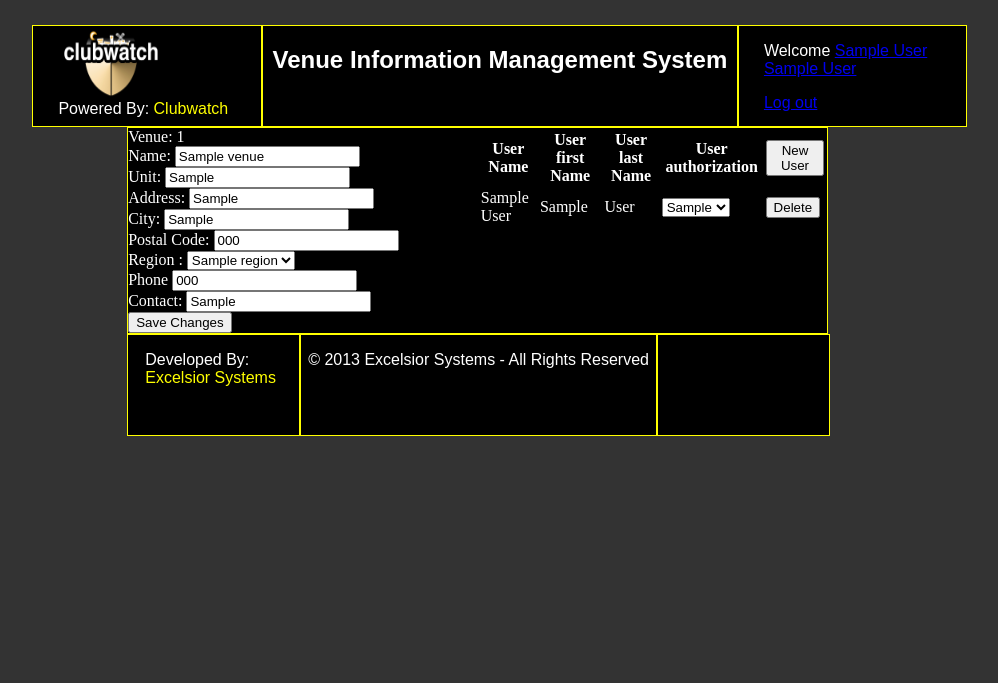
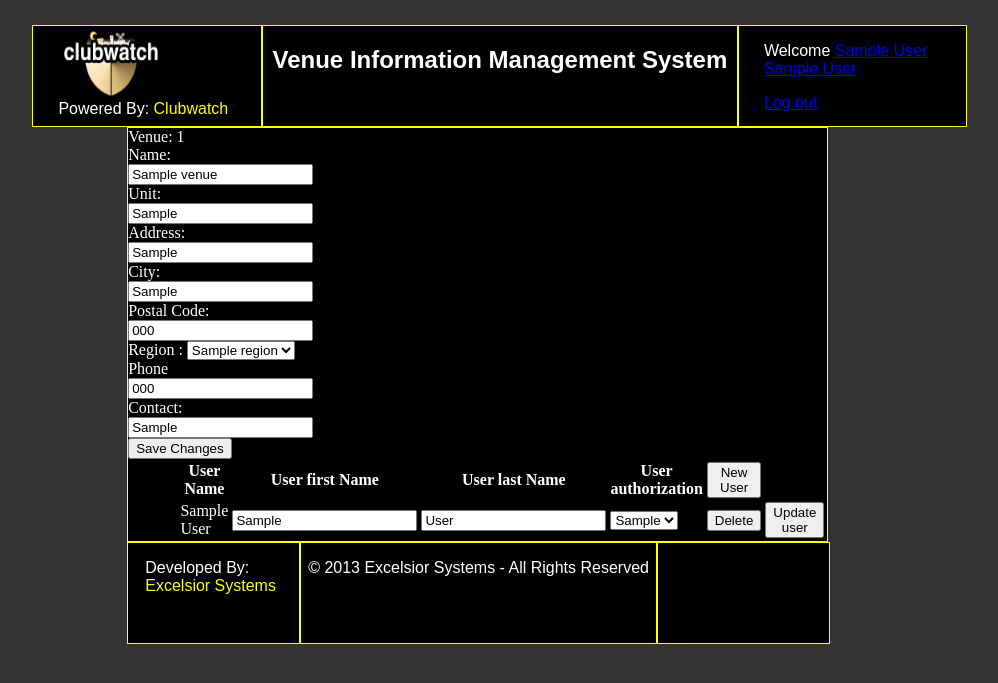
Before and after one commit to t-faoro/VIMS-1, a PHP site: page /Venues.php?id=1 in a window 1280 px wide. Shown: the top 683 px of the page, without its empty margins (102-1100 px from the left). Run offline with PHP 8.4, Linux system fonts and the light colour scheme; the visitor is signed in with stand-in values (Sample User, id 1); tables that the repository leaves empty hold one stand-in row (values such as "Sample post"); some libraries are stand-ins or nearby versions.

Commit message:
added update user button

```diff
--- a/css/venues.css
+++ b/css/venues.css
@@ -11,11 +11,11 @@
 }
 
 form{
-	width: 50%;
+	width: 30%;
 	float: left;
 }
 
 #users{
-	width: 50%;
+	width: 70%;
 	float: right;
 }
--- a/php/justinsFunctions.php
+++ b/php/justinsFunctions.php
@@ -53,18 +53,20 @@
 		echo "<th>User last Name</th>\n";
 		echo "<th>User authorization</th>\n";
 		echo "<th><button>New User</button></th>\n";
+		echo "<th></th>\n";
 		echo "</tr>\n";
 		$myCon = new Connection();
 		$con = $myCon->connect();
 		$sql = "select * from Auth_level_lookup;";
 		$authLevels = mysqli_query($con, $sql);
 
+		//Show existing users
 		foreach($users as $user)
 		{
 			echo "<tr id='$user[USE_ID]'>\n";
 			echo "<td>$user[USE_Name]</td>\n";
-			echo "<td>$user[USE_Fname]</td>\n";
-			echo "<td>$user[USE_Lname]</td>\n";
+			echo "<td><input type='text' value='$user[USE_Fname]' /></td>\n";
+			echo "<td><input type='text' value='$user[USE_Lname]' /></td>\n";
 			echo "<td><select>\n";
 				foreach($authLevels as $auth)
 				{
@@ -74,8 +76,12 @@
 				}
 			echo "</select></td>\n";
 			echo "<td><button onclick=\"deleteUser($user[USE_ID])\">Delete</button></td>\n";
+			echo "<td><button>Update user</button></td>\n";
 			echo "</tr>\n";
 		}
+
+
+
 		echo "</table>\n";
 	}
 
```
